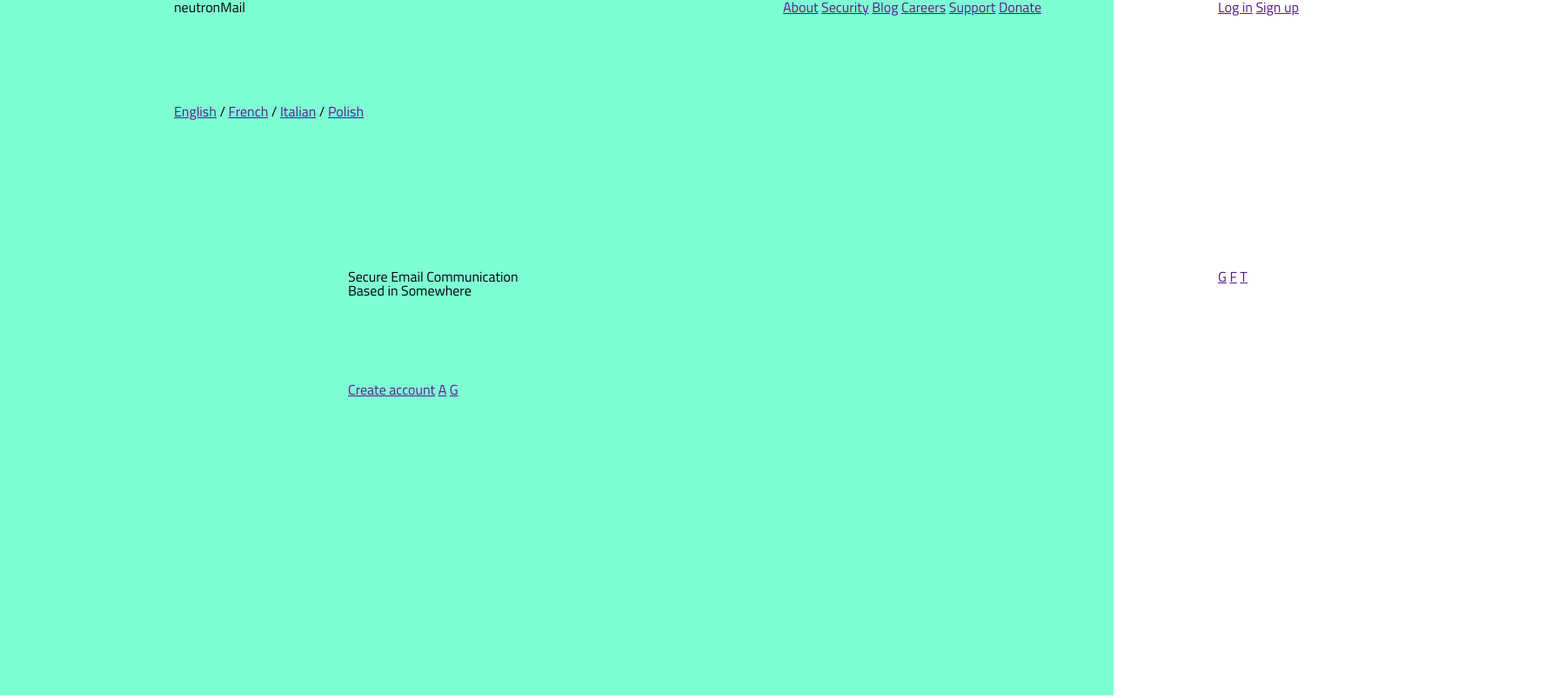
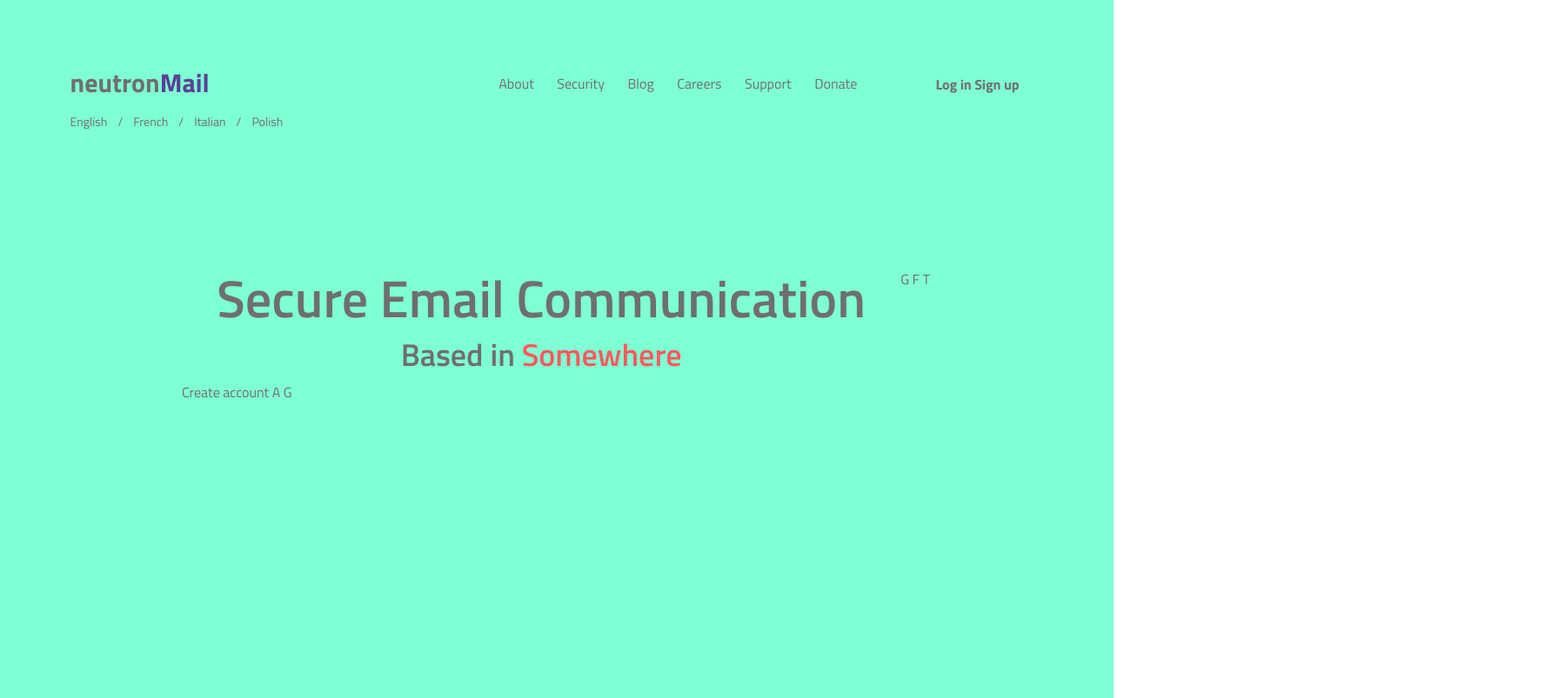
Before and after one commit to Domovikx/NeutronMail, a plain HTML site: page index.html in a window 1280 px wide. Shown: the whole page at 87% size, 1800 px wide, since content can reach past the window. Drawn offline with Linux system fonts and the light colour scheme.

Commit message:
chore: an attempt to make a layout using the grid

```diff
--- a/assets/css/style.css
+++ b/assets/css/style.css
@@ -1,30 +1,69 @@
 body {
     font-family: 'Titillium Web';
+    color: #6f6f6f;
 }
 
-.body__wrapper {
-    max-width: 1800px;
-    margin: 0 auto;
+a {
+    text-decoration: none;
+    color: #6f6f6f;
 }
 
 .header__h2 {
     grid-area: hdh2;
+    align-self: end;
+    margin-bottom: 10px;
+    font-size: 30px;
+    font-weight: 700;
 }
 
 .header__menu_language {
     grid-area: hmlg;
+    align-self: center;
+    font-size: 14px;
+    word-spacing: 9px;
 }
 
 .header__menu_of_links {
     grid-area: hmli;
+    align-self: end;
+    margin-bottom: 16px;
+    justify-self: end;
+    margin-right: 50px;
+    word-spacing: 23px;
 }
 
 .header__menu_authorization {
     grid-area: hmau;
+    align-self: end;
+    justify-self: end;
+    font-size: 16px;
+    font-weight: 700;
+    margin-right: 28px;
+    margin-bottom: 15px;
+}
+
+.header__button_menu_authorization{
+    /* padding: 9px 21px;
+    border-radius: 30px;
+    background-color: antiquewhite;
+    margin-left: 21px;
+    margin-right: 3px; */
 }
 
 .header__text_block {
     grid-area: htbl;
+    text-align: center;
+}
+
+.header__slogan {
+    font-size: 60px;
+    font-weight: 600;
+}
+
+.header__slogan_description {
+    font-size: 36px;
+    margin-top: 17px;
+    font-weight: 600;
 }
 
 .header__social_icons {
@@ -35,15 +74,25 @@ body {
     grid-area: hbbl;
 }
 
+
+
 .header {
     display: grid;
     background-color: aquamarine;
-    grid-template-columns: 200px 200px 500px 500px 200px 200px;
-    grid-template-rows: 120px 40px 150px 130px 360px;
+    grid-template-columns: auto minmax(auto 200px) minmax(auto 200px) 500px 500px minmax(auto 200px) minmax(auto 200px) auto;
+    grid-template-rows: 120px 40px 153px 130px 360px;
     grid-template-areas:
-    ". hdh2 hdh2 hmli hmau ."
-    ". hmlg hmlg . . ."
-    ". . . . . ."
-    ". . htbl htbl hsic hsic"
-    ". . hbbl hbbl . .";
+    ". . hdh2 hdh2 hmli hmau . ."
+    ". . hmlg hmlg . . . ."
+    ". . . . . . . ."
+    ". . . htbl htbl hsic hsic ."
+    ". . . hbbl hbbl . . .";
 }
+
+.text_color_red {
+    color: #fc5a5e;
+}
+
+.text_color_violet {
+    color: #5b4295;
+}
--- a/index.html
+++ b/index.html
@@ -10,7 +10,7 @@
 </head>
 
 <body>
-  <div class="body__wrapper">
+
     <header class="header">
       <h1 hidden class="h1 header__h1">Neutron Mail - Secure Email Communication</h1>
 
@@ -34,7 +34,7 @@
 
       <nav class="menu header__menu_authorization">
         <a href="">Log in</a>
-        <a class="button" href="">Sign up</a>
+        <a class="button header__button_menu_authorization" href="">Sign up</a>
       </nav>
 
       <nav class="social_icons header__social_icons">
@@ -66,7 +66,7 @@
     <footer>
     </footer>
 
-  </div>
+
 </body>
 
 </html>
```
